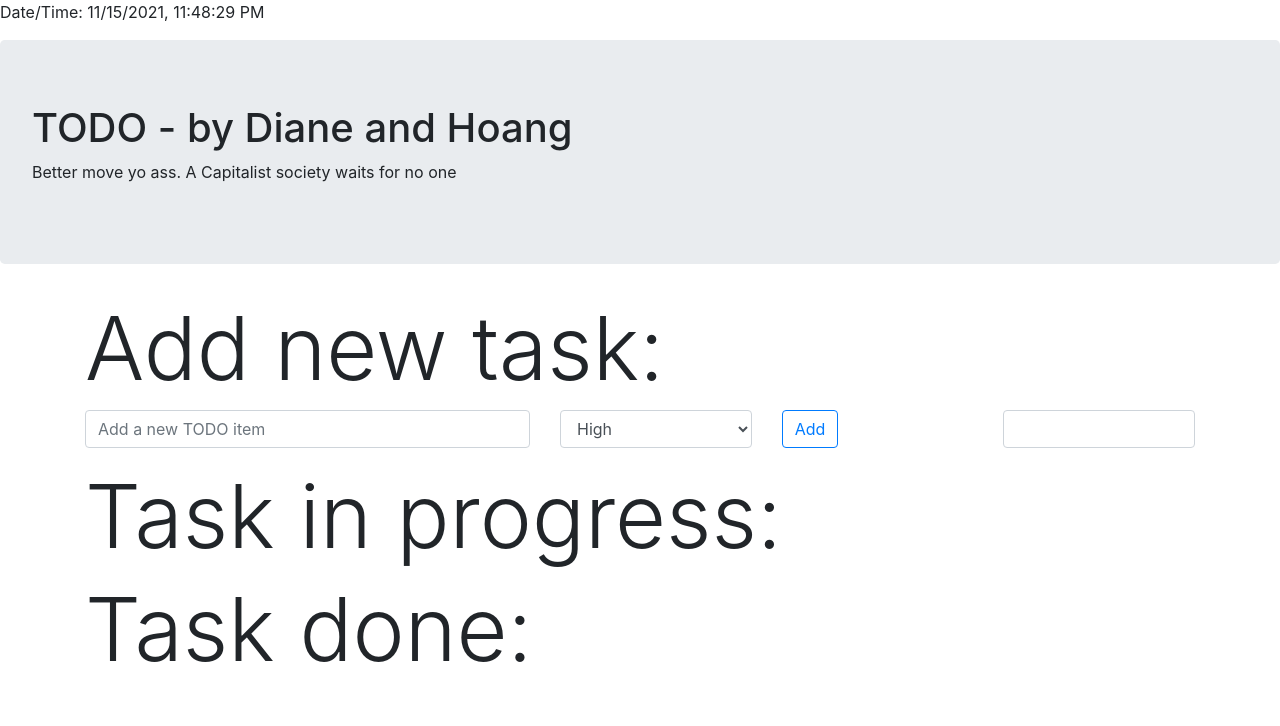
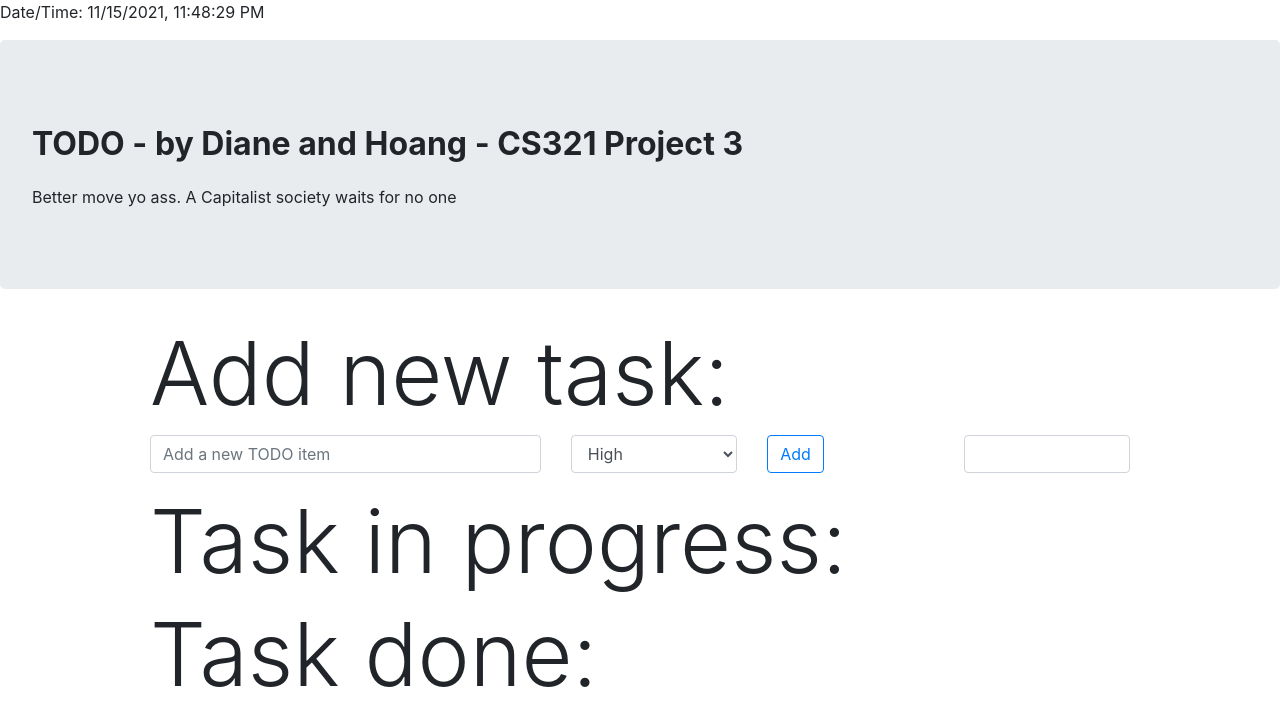
Before and after one commit to BlueSocksFFF/CS321-Project-3, a Flask app: page / in a window 1280 px wide. Shown: the top 726 px of the page. Run offline with Flask 2, Linux system fonts and the light colour scheme; data comes from the database, SQL or seed files in the repository; some libraries are stand-ins or nearby versions.

Commit message:
add css file

```diff
--- a/templates/base.html
+++ b/templates/base.html
@@ -3,6 +3,7 @@
     <title>Home: TODO by Diane and Hoang</title>
     <link rel="stylesheet" href="https://maxcdn.bootstrapcdn.com/bootstrap/4.0.0/css/bootstrap.min.css" integrity="sha384-Gn5384xqQ1aoWXA+058RXPxPg6fy4IWvTNh0E263XmFcJlSAwiGgFAW/dAiS6JXm" crossorigin="anonymous">
     <link rel="stylesheet" href="../css/bootstrap-tagsinput.css">
+    <link rel="stylesheet" href="custom.css" />
 
     <script src="../js/bootstrap-tagsinput.js"></script>
 
@@ -25,12 +26,12 @@
         </script>
 
     <div class="jumbotron">
-        <h1>TODO - by Diane and Hoang</h1>
+        <h1>TODO - by Diane and Hoang - CS321 Project 3 </h1>
         <p>Better move yo ass. A Capitalist society waits for no one</p>
     </div>
 
     <div class="container">
-        <h5 class="display-2"> Add new task:</h1>
+        <h2 class="display-2"> Add new task:</h1>
             <form class="form" method="POST" action="/">
                 <div class="row" >
 
@@ -56,7 +57,7 @@
             </form>
         <!--Todo Table-->
 
-        <h5 class="display-2">Task in progress:</h1>
+        <h2 class="display-2">Task in progress:</h1>
 
 
         {% for item in items %}
@@ -124,7 +125,7 @@
         {% endfor %}
 
 
-        <h5 class="display-2"> Task done:</h3>
+        <h2 class="display-2"> Task done:</h3>
         {% for item in items %}
             {% if item.done == true %}
                 <div>
--- a/templates/custom.css
+++ b/templates/custom.css
@@ -44,3 +44,13 @@ hr {
 .extra-bottom {
     padding-bottom: 2em;
 }
+
+h1 {
+    display: block;
+    font-size: 2em;
+    margin-top: 0.67em;
+    margin-bottom: 0.67em;
+    margin-left: 0;
+    margin-right: 0;
+    font-weight: bold;
+  }
```
